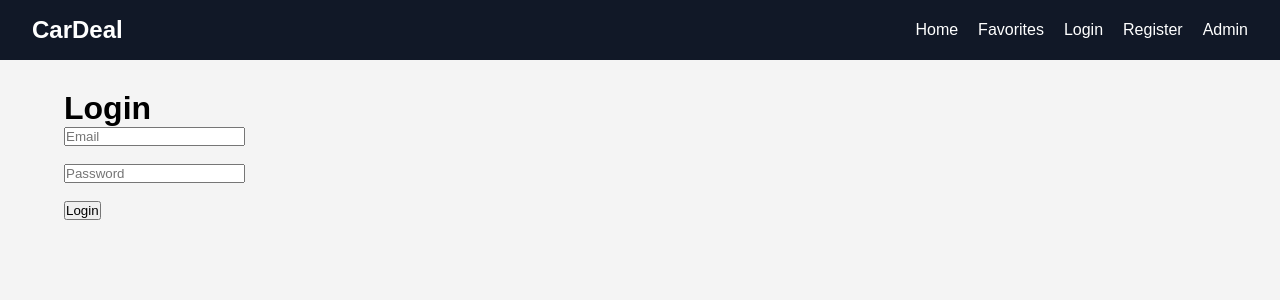
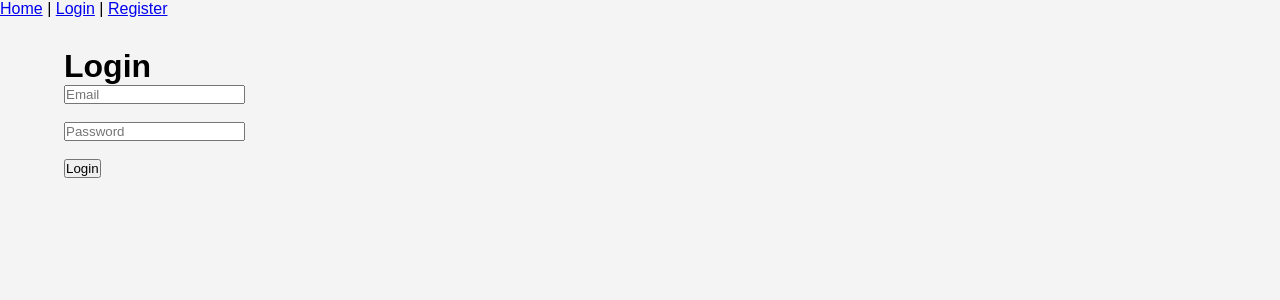
Before and after one commit to Percival-TZ/car-dealership, a React app in the folder frontend/: page /login in a window 1280 px wide. Shown: the top 300 px of the page. Built offline with nearby package versions, Linux system fonts and the light colour scheme; the HTML template or start-up script is replaced by a standard one.

Commit message:
modified admin and user login pages

```diff
--- a/frontend/src/components/Navbar.jsx
+++ b/frontend/src/components/Navbar.jsx
@@ -1,17 +1,64 @@
 import { Link } from "react-router-dom";
 
 function Navbar() {
+
+    const user = JSON.parse(
+        localStorage.getItem("user")
+    );
+
     return (
-        <nav className="navbar">
-            <h2>CarDeal</h2>
+        <nav>
 
-            <div className="nav-links">
-                <Link to="/">Home</Link>
-                <Link to="/favorites">Favorites</Link>
-                <Link to="/login">Login</Link>
-                <Link to="/register">Register</Link>
-                <Link to="/admin">Admin</Link>
-            </div>
+            <Link to="/">Home</Link>
+
+            {" | "}
+
+            {user ? (
+                <>
+                    <Link to="/favorites">
+                        Favorites
+                    </Link>
+
+                    {" | "}
+
+                    <span>
+                        {user.username}
+                    </span>
+
+                    {" | "}
+
+                    <button
+                        onClick={() => {
+
+                            localStorage.removeItem(
+                                "token"
+                            );
+
+                            localStorage.removeItem(
+                                "user"
+                            );
+
+                            window.location.reload();
+
+                        }}
+                    >
+                        Logout
+                    </button>
+                </>
+            ) : (
+                <>
+                    <Link to="/login">
+                        Login
+                    </Link>
+
+                    {" | "}
+
+                    <Link to="/register">
+                        Register
+                    </Link>
+                </>
+            )}
+
         </nav>
     );
 }
--- a/frontend/src/pages/Login.jsx
+++ b/frontend/src/pages/Login.jsx
@@ -42,7 +42,11 @@ function Login() {
 
             alert("Login successful!");
             console.log("About to go navigation")
-            navigate("/")
+            if (data.user.role === "admin") {
+                window.location.href = "/admin";
+            } else {
+                window.location.href = "/";
+}
 
         } catch (error) {
 
```
